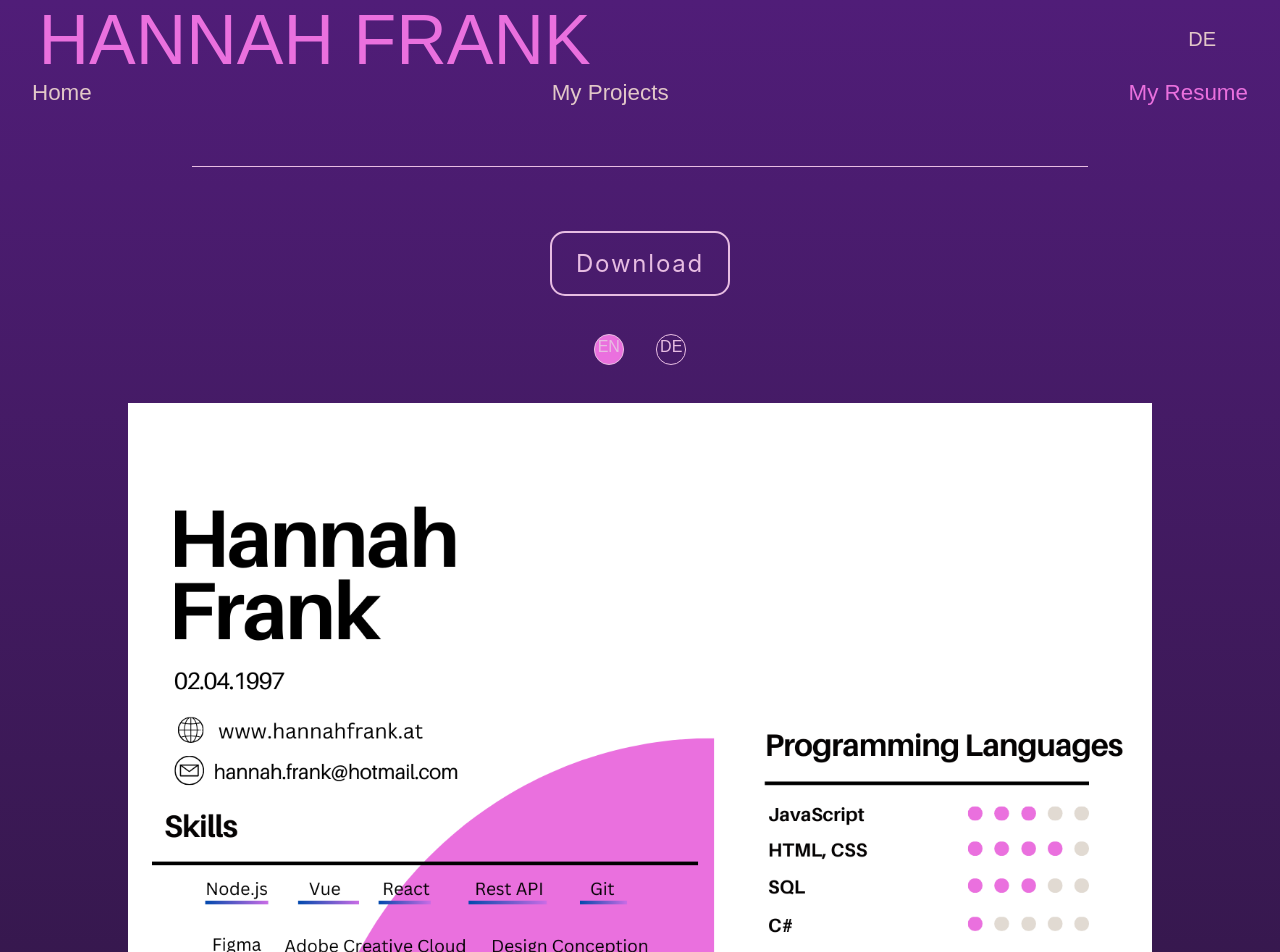
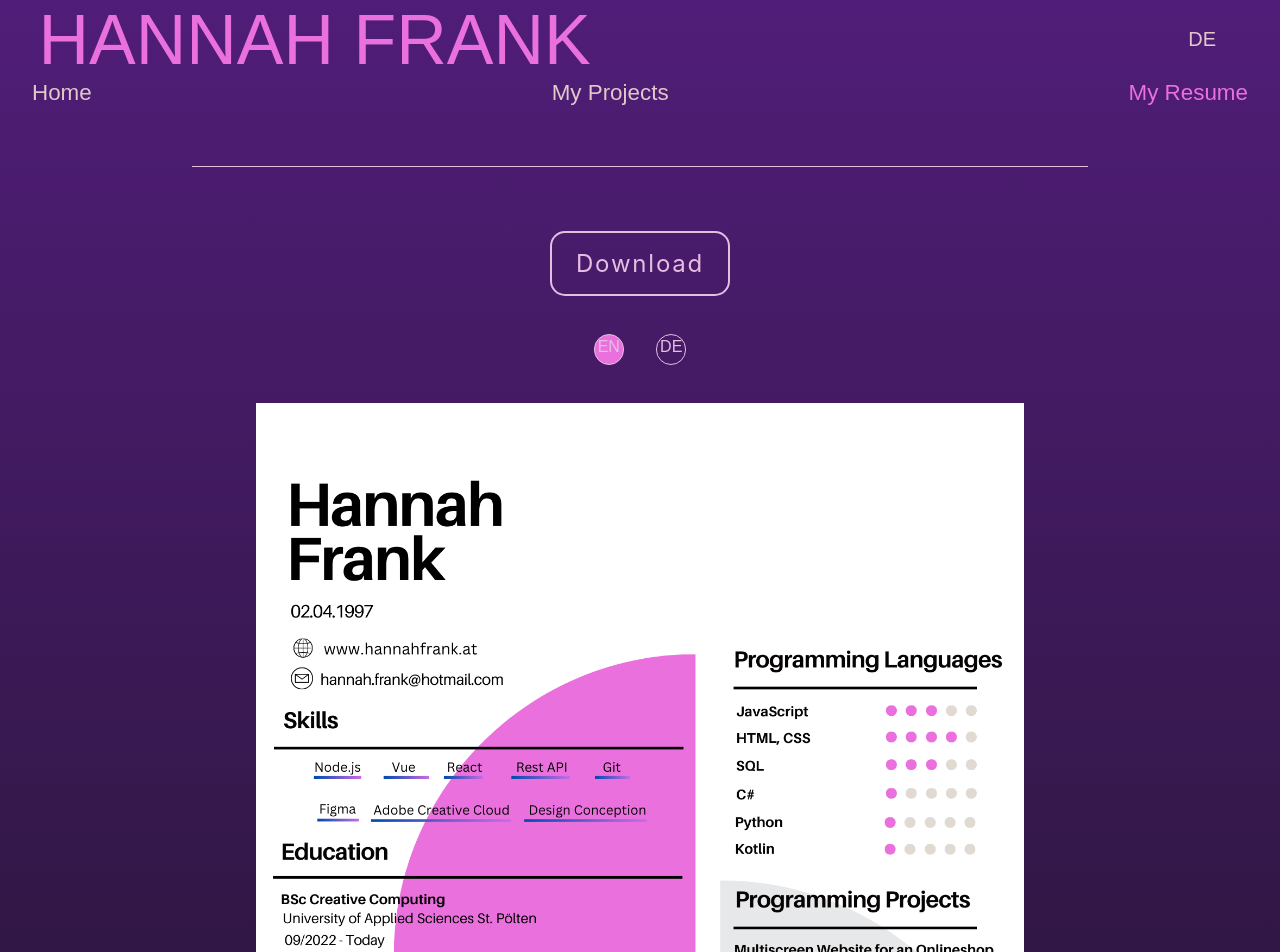
Before and after one commit to hannahfrank97/portfolio, a Vue app: page /resume in a window 1280 px wide. Shown: the top 952 px of the page. Built offline with nearby package versions, Linux system fonts and the light colour scheme; a web font is replaced by a local one.

Commit message:
29.11. changing size of resume

```diff
--- a/src/views/resume.vue
+++ b/src/views/resume.vue
@@ -109,7 +109,7 @@ export default {
 }
 
 .pdf-page_1{
-    width: 80%;
+    width: 60%;
     transition: transform 0.3s;
 }
 
```
